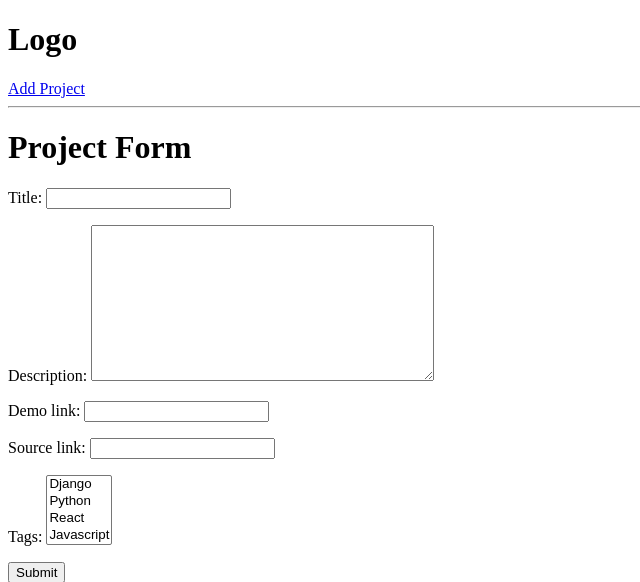
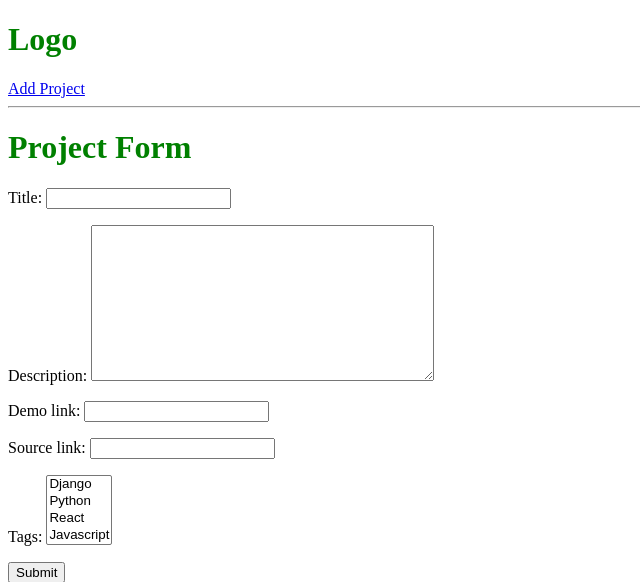
Before and after one commit to gooyacoder/django_2021, a Django app: page /create_project in a window 1280 px wide. Shown: the top 582 px of the page, without its empty margins (0-640 px from the left). Run offline with Django 3.2, Linux system fonts and the light colour scheme; data comes from the database, SQL or seed files in the repository.

Commit message:
upto video 05_01__06:00

```diff
--- a/devsearch/settings.py
+++ b/devsearch/settings.py
@@ -127,3 +127,7 @@ STATIC_URL = '/static/'
 # https://docs.djangoproject.com/en/3.2/ref/settings/#default-auto-field
 
 DEFAULT_AUTO_FIELD = 'django.db.models.BigAutoField'
+
+STATICFILES_DIRS = [
+os.path.join(BASE_DIR, 'static'),
+]
--- /dev/null
+++ b/static/styles/main.css
@@ -0,0 +1,3 @@
+h1 {
+    color: green;
+}
--- a/templates/base.html
+++ b/templates/base.html
@@ -1,7 +1,9 @@
 <!DOCTYPE html>
+{% load static %}
 <html lang="en" dir="ltr">
   <head>
     <meta charset="utf-8">
+      <link rel="stylesheet" href="{% static 'styles/main.css' %}">
     <title>DevSearch</title>
   </head>
   <body>
```
